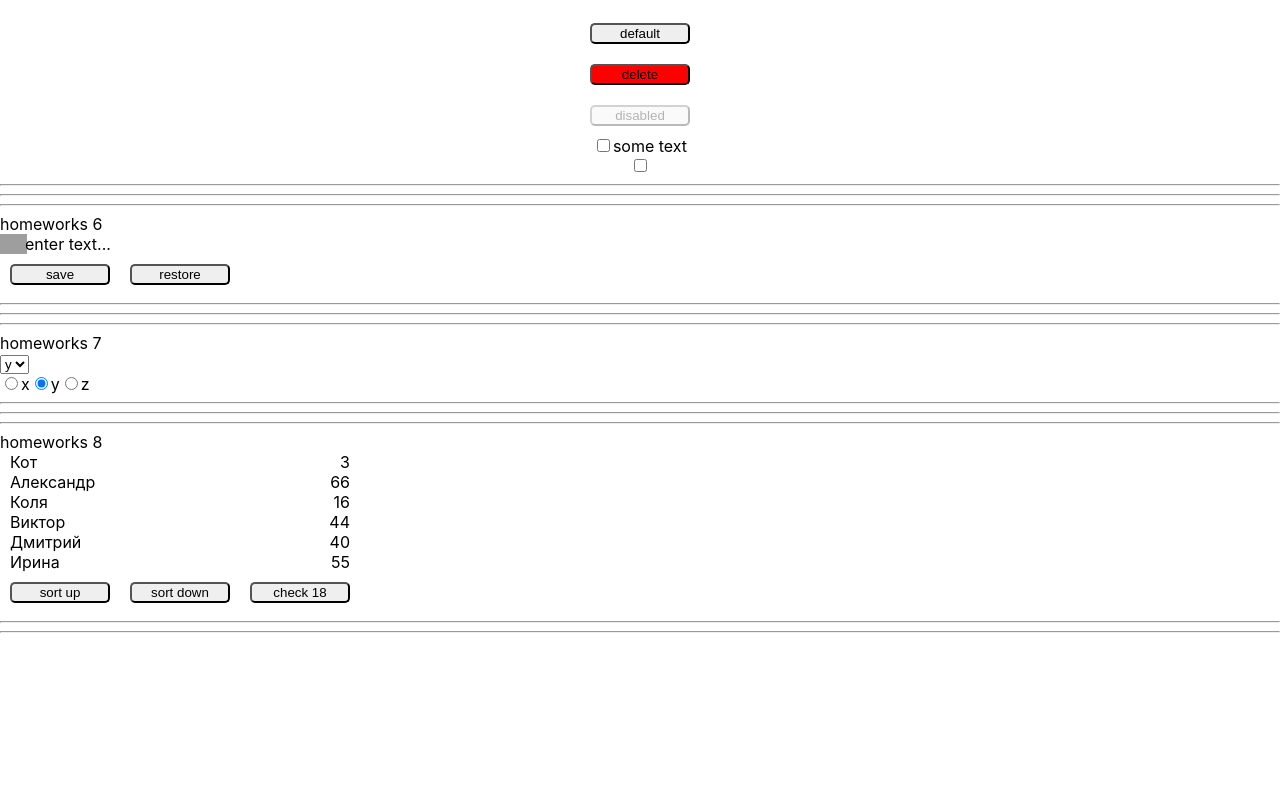
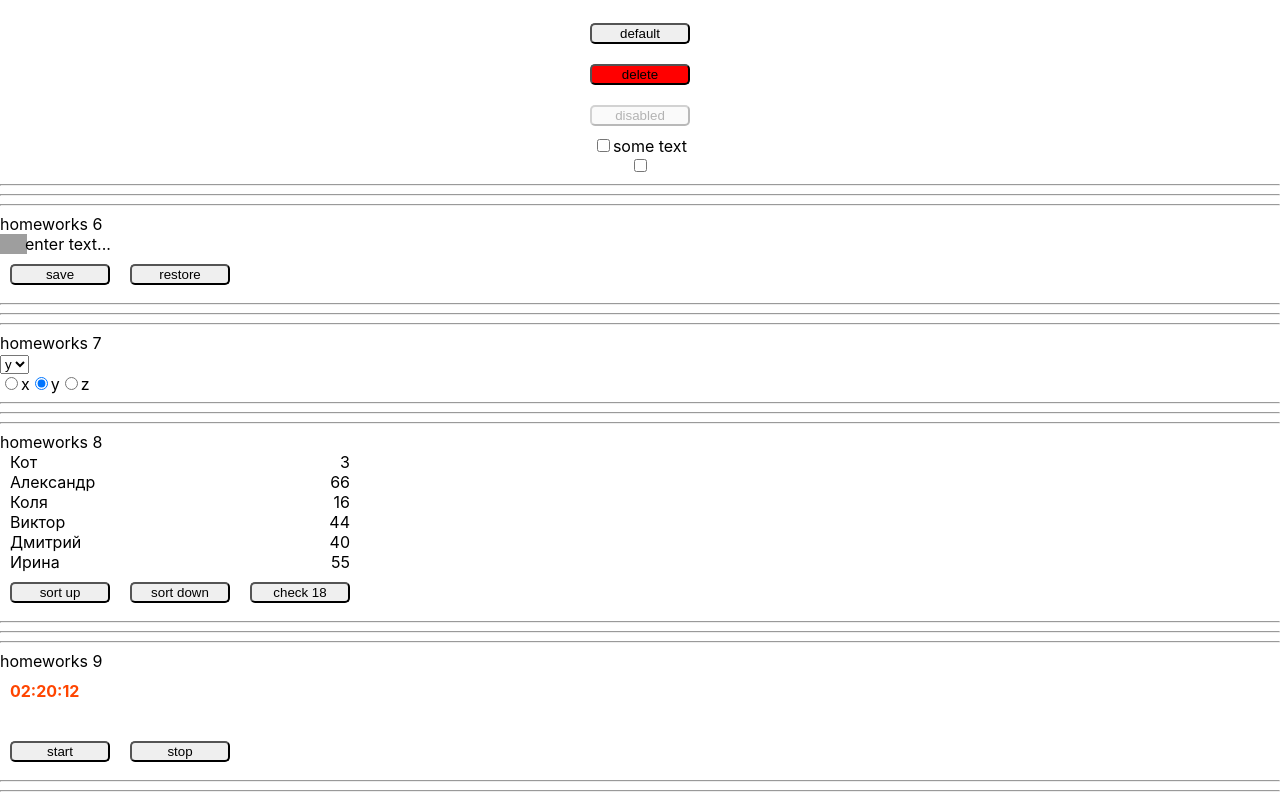
Before and after one commit to DoWhatYouL0ve/Ignat-homeworks, a React (Create React App) app: page /#/pre-junior in a window 1280 px wide. Shown: the part 678-1478 px from the top of the page. Before the commit the page ends 1319 px from the top, so only its background shows below. Built offline with nearby package versions, Linux system fonts and the light colour scheme; grey boxes are pictures that could not be loaded.

Commit message:
9th homework + GH pages

```diff
--- a/src/p1-main/m1-ui/u1-app/App.tsx
+++ b/src/p1-main/m1-ui/u1-app/App.tsx
@@ -8,6 +8,7 @@ import HW5 from "../../../p2-homeworks/h5-rrd-v6/HW5";
 import HW6 from "../../../p2-homeworks/h6/HW6";
 import HW7 from "../../../p2-homeworks/h7/HW7";
 import HW8 from "../../../p2-homeworks/h8/HW8";
+import HW9 from "../../../p2-homeworks/h9/HW9";
 
 function App() {
     return (
@@ -21,6 +22,7 @@ function App() {
             <HW6/>
             <HW7/>
             <HW8/>
+            <HW9/>
 
         </div>
     )
--- /dev/null
+++ b/src/p2-homeworks/h9/Clock.module.css
@@ -0,0 +1,21 @@
+.clockContainer {
+    position: relative;
+}
+
+.timeContainer {
+    display: inline-block;
+    padding: 10px;
+    margin-bottom: 20px;
+    color: orangered;
+    font-weight: bold;
+}
+
+.dateContainer {
+    display: inline-block;
+    padding: 5px 10px;
+    position: absolute;
+    top: 30px;
+    left: 0px;
+    border: 1px solid black;
+    border-radius: 10px;
+}
--- a/src/p2-homeworks/h9/Clock.tsx
+++ b/src/p2-homeworks/h9/Clock.tsx
@@ -1,50 +1,51 @@
 import React, {useState} from 'react'
 import SuperButton from '../h4/common/c2-SuperButton/SuperButton'
+import styles from './Clock.module.css'
 
 function Clock() {
     const [timerId, setTimerId] = useState<number>(0)
-    const [date, setDate] = useState<Date>()
+    const [date, setDate] = useState<Date>(new Date())
     const [show, setShow] = useState<boolean>(false)
 
     const stop = () => {
-        // stop
+        clearTimeout(timerId)
     }
     const start = () => {
         stop()
-        const id: number = window.setInterval(() => {
-            // setDate
+        const id: number = +setInterval(() => {
+            setDate(new Date())
         }, 1000)
         setTimerId(id)
     }
 
     const onMouseEnter = () => {
-        // show
+        setShow(true)
     }
     const onMouseLeave = () => {
-        // close
+        setShow(false)
     }
 
-    const stringTime = 'Time' // fix with date
-    const stringDate = 'Date' // fix with date
+    const stringTime = (date.getHours() > 9 ? date.getHours() : '0' + date.getHours() )+ ':' + (date.getMinutes() > 9 ? date.getMinutes() : '0' + date.getMinutes() )+ ':' + (date.getSeconds() > 9 ? date.getSeconds() : '0' + date.getSeconds())// fix with date
+    const stringDate = date.getFullYear() + '/' + date.getMonth() + '/' + date.getDate() // fix with date
 
     return (
-        <div>
-            <div
+        <div className={styles.clockContainer}>
+            <div className={styles.timeContainer}
                 onMouseEnter={onMouseEnter}
                 onMouseLeave={onMouseLeave}
             >
                 {stringTime}
             </div>
-
+            <br/>
             {show && (
-                <div>
+                <div className={styles.dateContainer}>
                     {stringDate}
                 </div>
             )}
-
-            <SuperButton onClick={start}>start</SuperButton>
-            <SuperButton onClick={stop}>stop</SuperButton>
-
+            <div>
+                <SuperButton onClick={start}>start</SuperButton>
+                <SuperButton onClick={stop}>stop</SuperButton>
+            </div>
         </div>
     )
 }
```
